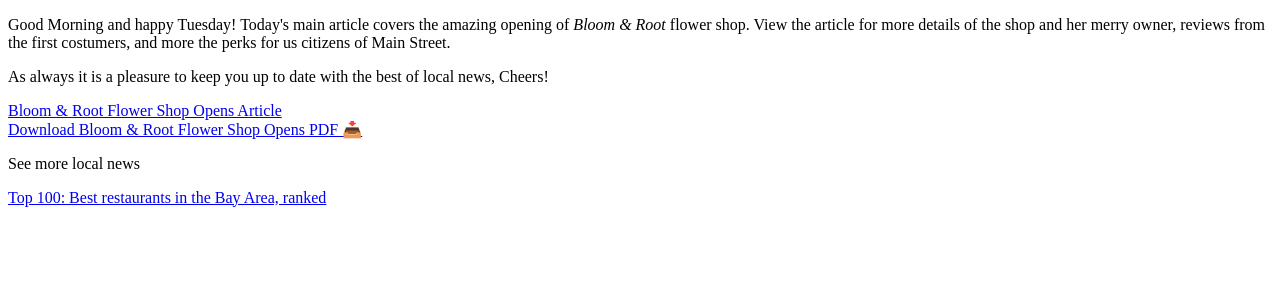
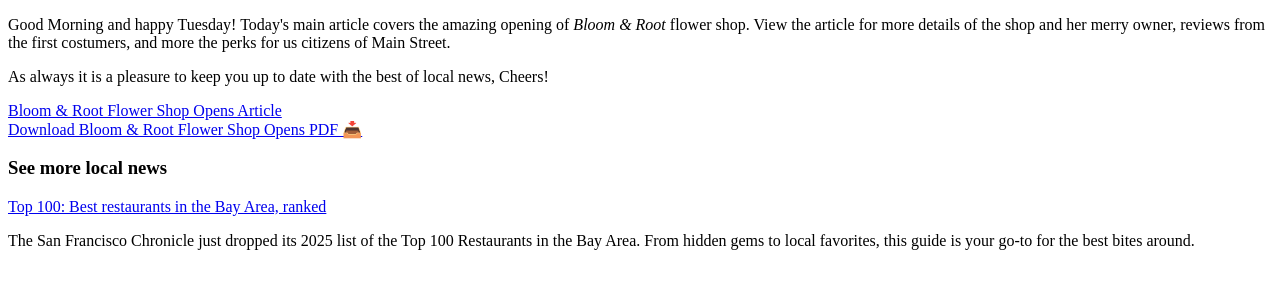
Before and after one commit to camimansillaa/camimansillaa.github.io, a plain HTML site: page Root-Directory/CamilaDelgadillo-MyNewsHubAssignment.html in a window 1280 px wide. Shown: the part 105-394 px from the top of the page. Drawn offline with Linux system fonts and the light colour scheme.

Commit message:
Add files via upload

```diff
--- a/Root-Directory/CamilaDelgadillo-MyNewsHubAssignment.html
+++ b/Root-Directory/CamilaDelgadillo-MyNewsHubAssignment.html
@@ -13,7 +13,8 @@
       </br>
       <a href="https://camimansillaa.github.io/Root-Directory/documents/Bloom&RootFlowerShopOpens.pdf" target="_blank">Download Bloom & Root Flower Shop Opens PDF 📥</a>
     </br>
-    <p>See more local news</p>
+    <h3>See more local news</h3>
     <a href="https://www.sfchronicle.com/projects/2025/top-100-best-restaurants-san-francisco-bay-area/" target="_blank">Top 100: Best restaurants in the Bay Area, ranked</a>
+    <p>The San Francisco Chronicle just dropped its 2025 list of the Top 100 Restaurants in the Bay Area. From hidden gems to local favorites, this guide is your go-to for the best bites around.</p>
 </body>
 </html>
```
